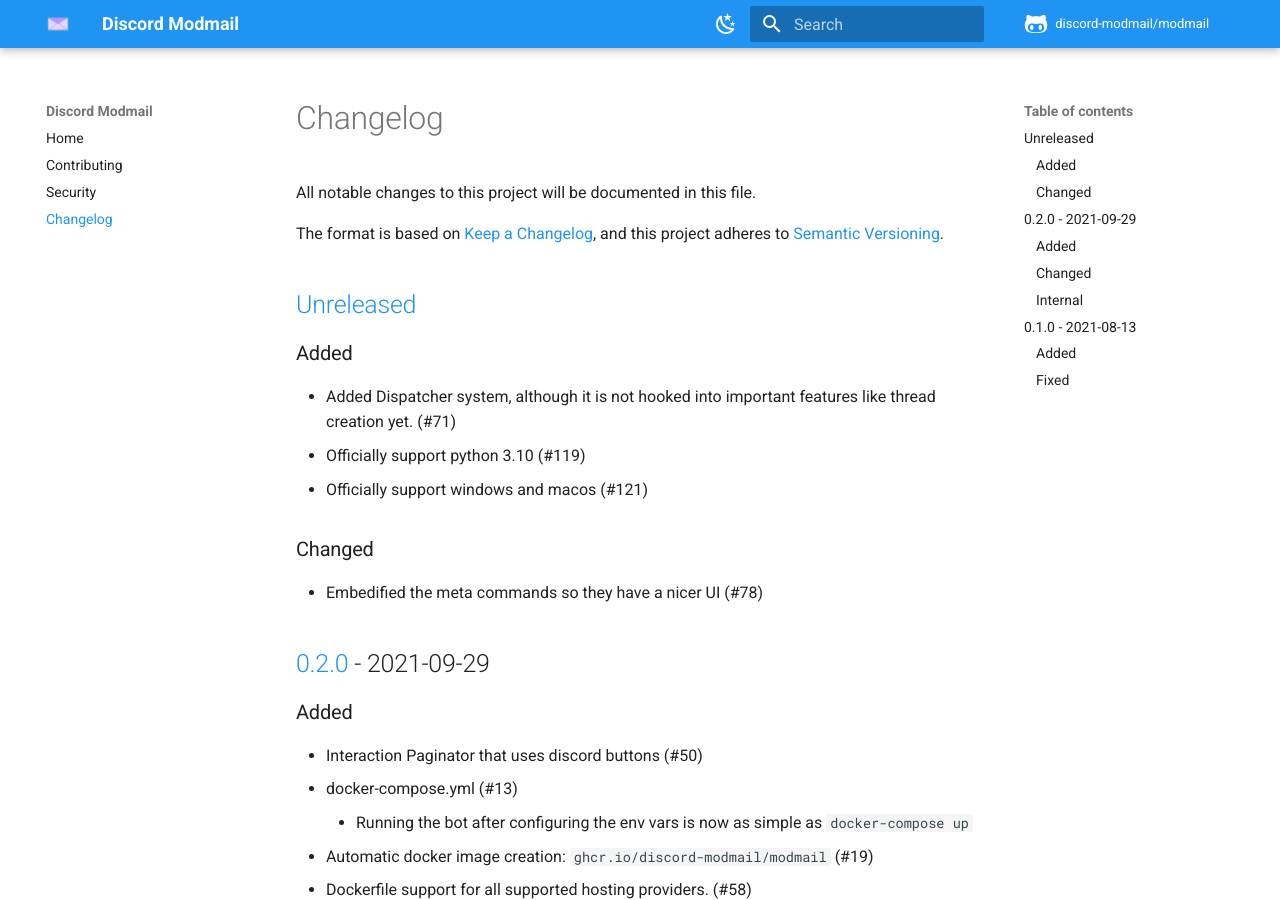
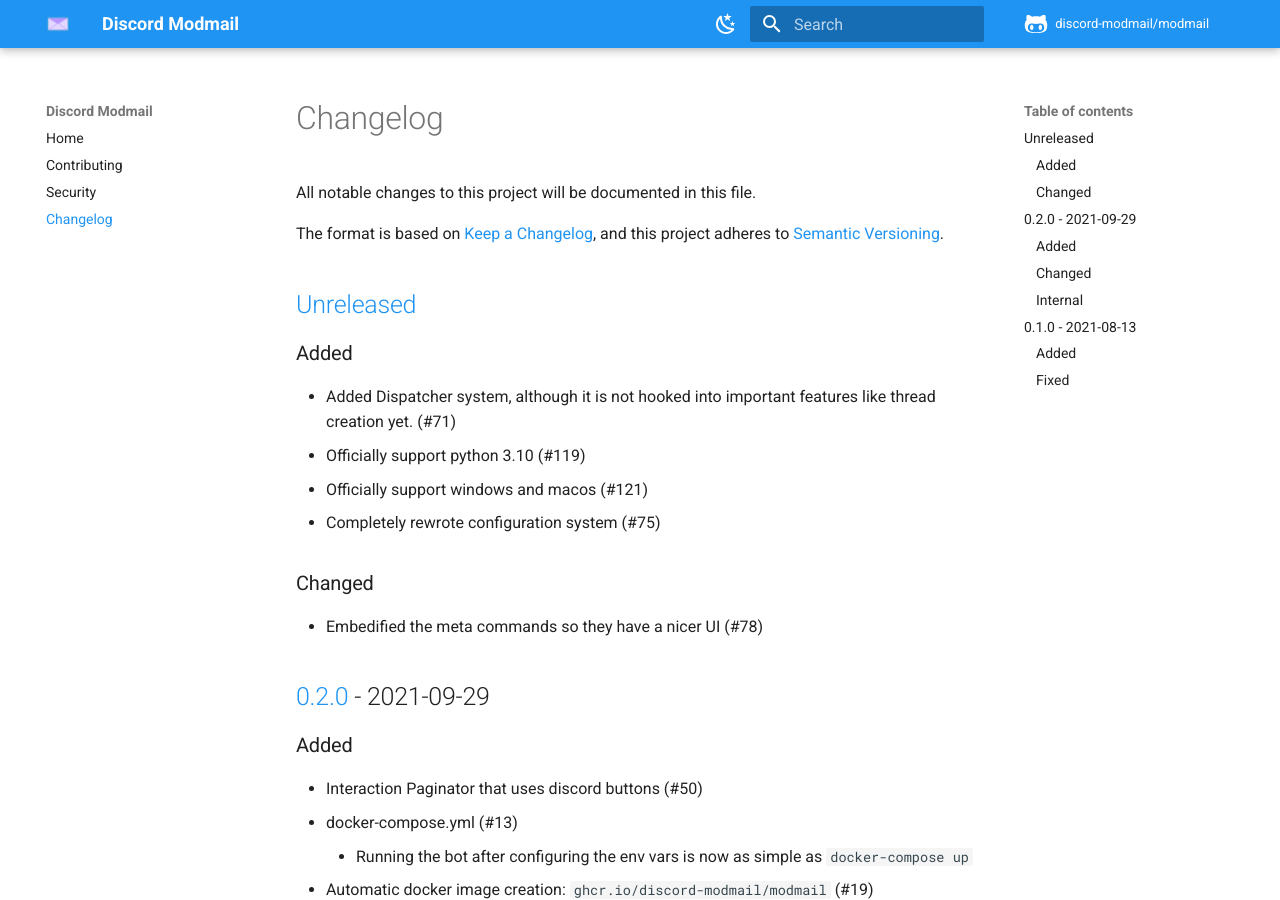
Before and after one commit to discord-modmail/modmail, an MkDocs documentation site: the page built from docs/changelog.md, in a window 1280 px wide and 900 px high. Built offline with MkDocs 1.6.1 and Material for MkDocs 9.7.7, drawn with Linux system fonts in a browser that asks for light colours; comment, search, counter and statistics services are not loaded.

Commit message:
add configuration system to docs

```diff
--- a/docs/changelog.md
+++ b/docs/changelog.md
@@ -12,6 +12,7 @@
 - Added Dispatcher system, although it is not hooked into important features like thread creation yet. (#71)
 - Officially support python 3.10 (#119)
 - Officially support windows and macos (#121)
+- Completely rewrote configuration system (#75)
 
 ### Changed
 
```
